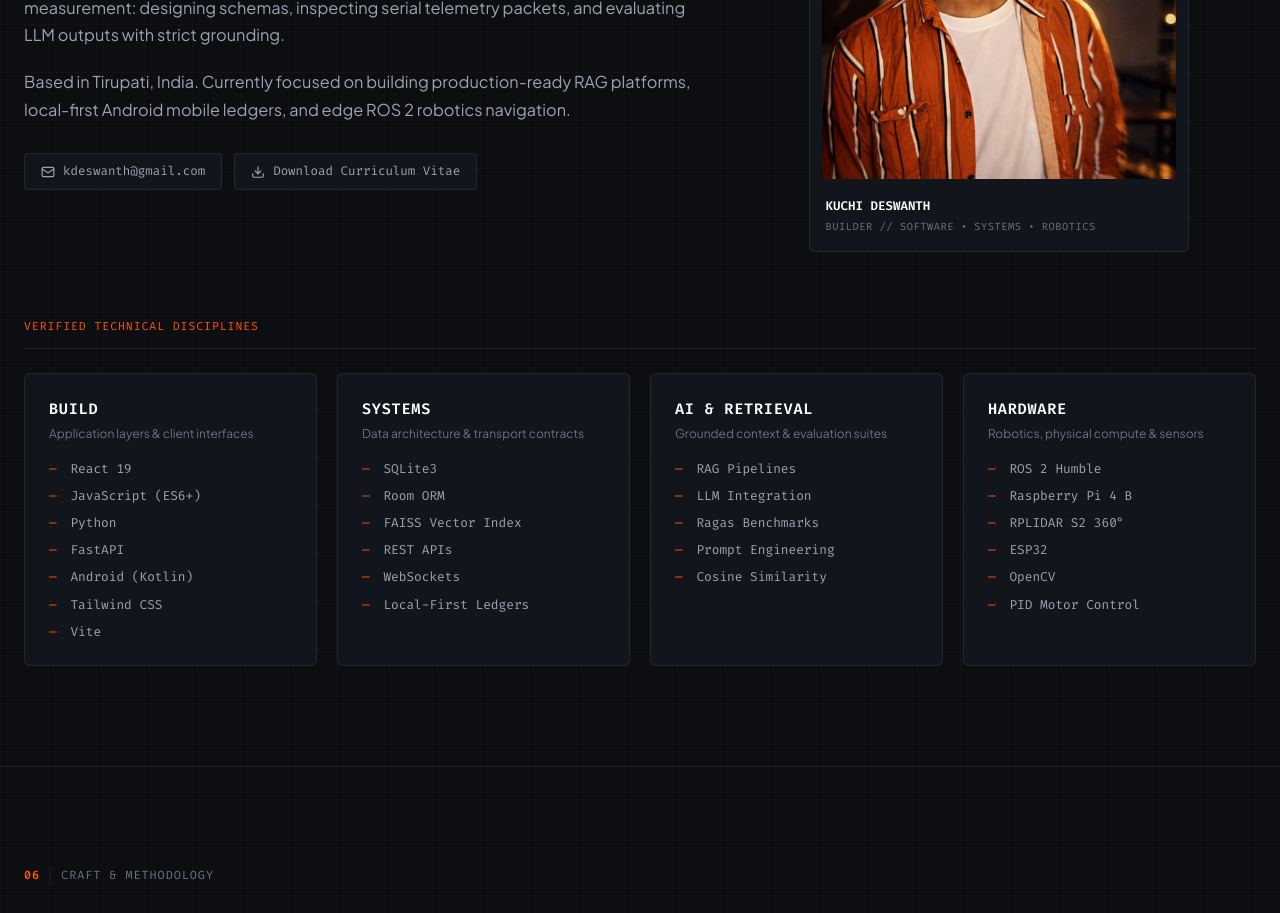
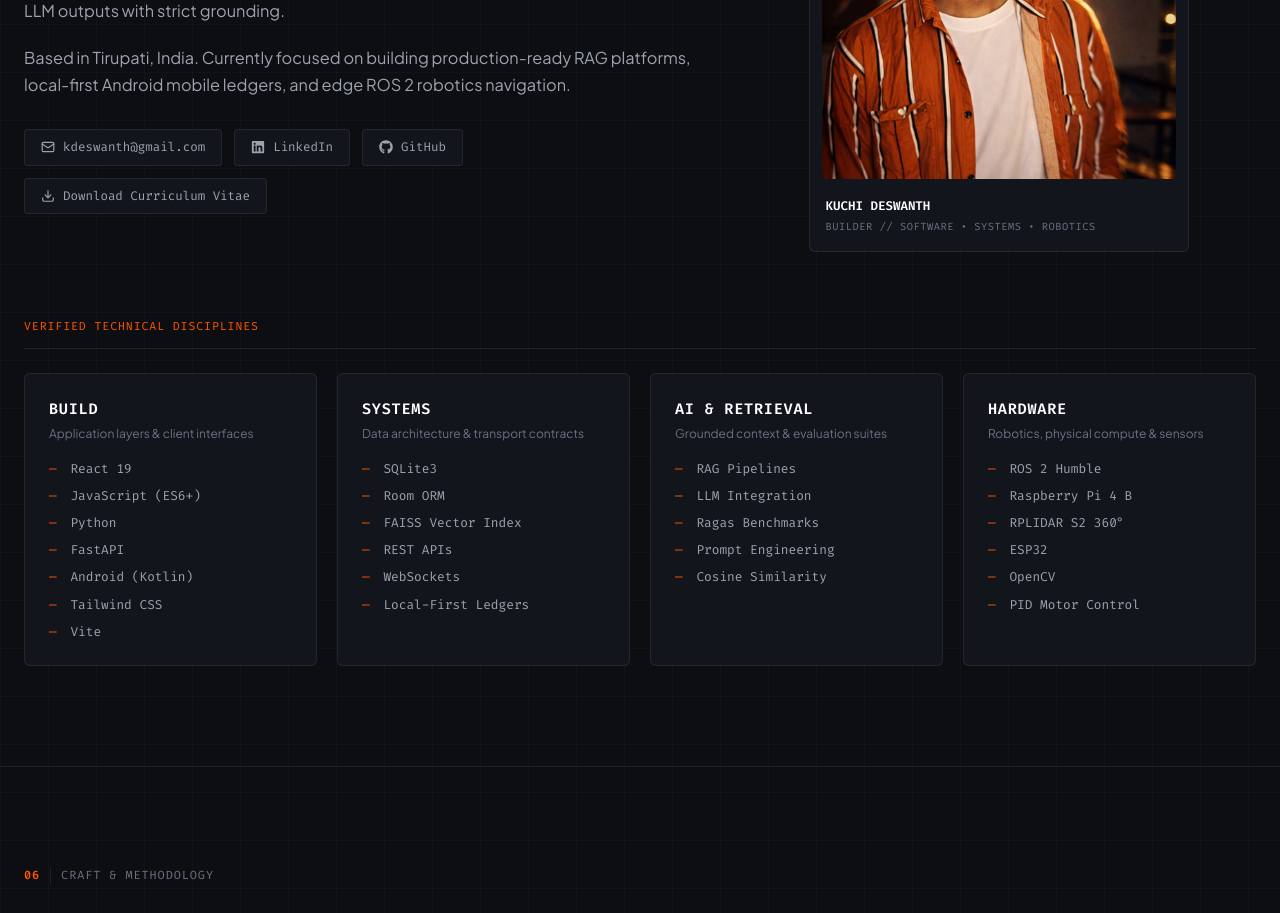
Before and after one commit to deswanth12/portfolio, a React (Vite) app: page / in a window 1280 px wide. Shown: the part 7800-8713 px from the top of the page. Built offline with nearby package versions, Linux system fonts and the light colour scheme.

Commit message:
feat(social): link official LinkedIn profile across website, command menu, terminal, and metadata

```diff
--- a/index.html
+++ b/index.html
@@ -71,7 +71,7 @@
           "image": "https://portfolio-plum-sigma-etfrkmq5t9.vercel.app/profile.jpeg",
           "sameAs": [
             "https://github.com/deswanth12",
-            "https://in.linkedin.com"
+            "https://www.linkedin.com/in/deswanth"
           ],
           "knowsAbout": [
             "Retrieval-Augmented Generation (RAG)",
--- a/src/App.jsx
+++ b/src/App.jsx
@@ -518,6 +518,22 @@ export default function App() {
                 <a href="mailto:kdeswanth@gmail.com" className="contact-chip">
                   <Mail size={14} aria-hidden="true" /> kdeswanth@gmail.com
                 </a>
+                <a
+                  href="https://www.linkedin.com/in/deswanth"
+                  target="_blank"
+                  rel="noopener noreferrer"
+                  className="contact-chip"
+                >
+                  <FaLinkedin size={14} aria-hidden="true" /> LinkedIn
+                </a>
+                <a
+                  href="https://github.com/deswanth12"
+                  target="_blank"
+                  rel="noopener noreferrer"
+                  className="contact-chip"
+                >
+                  <FaGithub size={14} aria-hidden="true" /> GitHub
+                </a>
                 <a href="/Deswanth_CV.pdf" download className="contact-chip">
                   <Download size={14} aria-hidden="true" /> Download Curriculum Vitae
                 </a>
@@ -624,7 +640,7 @@ export default function App() {
               </a>
 
               <a
-                href="https://in.linkedin.com"
+                href="https://www.linkedin.com/in/deswanth"
                 target="_blank"
                 rel="noopener noreferrer"
                 className="btn btn-secondary btn-large"
--- a/src/components/CommandMenu.jsx
+++ b/src/components/CommandMenu.jsx
@@ -13,7 +13,7 @@ import {
   Shield,
   BarChart2
 } from "lucide-react";
-import { FaGithub } from "react-icons/fa";
+import { FaGithub, FaLinkedin } from "react-icons/fa";
 
 export default function CommandMenu({
   isOpen,
@@ -136,6 +136,17 @@ export default function CommandMenu({
       action: () => {
         onClose();
         window.open("https://github.com/deswanth12", "_blank", "noopener,noreferrer");
+      }
+    },
+    {
+      id: "action-linkedin",
+      title: "Connect on LinkedIn",
+      subtitle: "linkedin.com/in/deswanth",
+      icon: FaLinkedin,
+      category: "Actions",
+      action: () => {
+        onClose();
+        window.open("https://www.linkedin.com/in/deswanth", "_blank", "noopener,noreferrer");
       }
     },
     {
--- a/src/components/TerminalModal.jsx
+++ b/src/components/TerminalModal.jsx
@@ -75,7 +75,8 @@ Key Tech: Python, React 19, FastAPI, RAG / Vector DBs, ROS 2 Humble, SQLite.`;
   Email: kdeswanth@gmail.com
   Phone: +91 8374646073
   GitHub: https://github.com/deswanth12
-  Portfolio: https://portfolio-plum-sigma-etfrkmq5t9.vercel.app/`;
+  LinkedIn: https://www.linkedin.com/in/deswanth
+  Portfolio: https://portfolio-deswanth12s-projects.vercel.app/`;
     } else {
       outputText = `zsh: command not found: ${rawCmd}. Type 'deswanth --help' for available commands.`;
     }
--- a/src/services/clientRAG.js
+++ b/src/services/clientRAG.js
@@ -37,7 +37,7 @@ export const KNOWLEDGE_BASE = [
   {
     source: "Resume",
     heading: "Profile & Summary",
-    text: "K Deswanth is a Full Stack Developer and Python/AI Systems Builder based in India. He specializes in Python, React, vector databases, RAG architecture, LLM evaluation (EvalMesh), SQLite desktop application engineering, and cybersecurity utilities. Contact: kdeswanth@gmail.com, Phone: +91 8374646073."
+    text: "K Deswanth is a Full Stack Developer and Python/AI Systems Builder based in India. He specializes in Python, React, vector databases, RAG architecture, LLM evaluation (EvalMesh), SQLite desktop application engineering, and cybersecurity utilities. Contact: kdeswanth@gmail.com, Phone: +91 8374646073, LinkedIn: https://www.linkedin.com/in/deswanth."
   },
   {
     source: "Resume",
```
Also changed, not shown: 1 other file (tests, documents, lock files or other folders).
